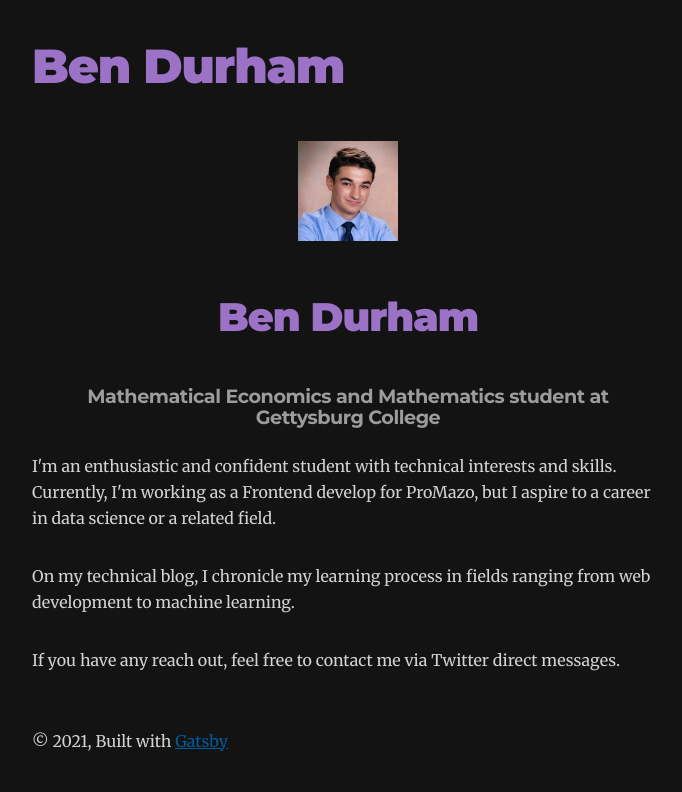
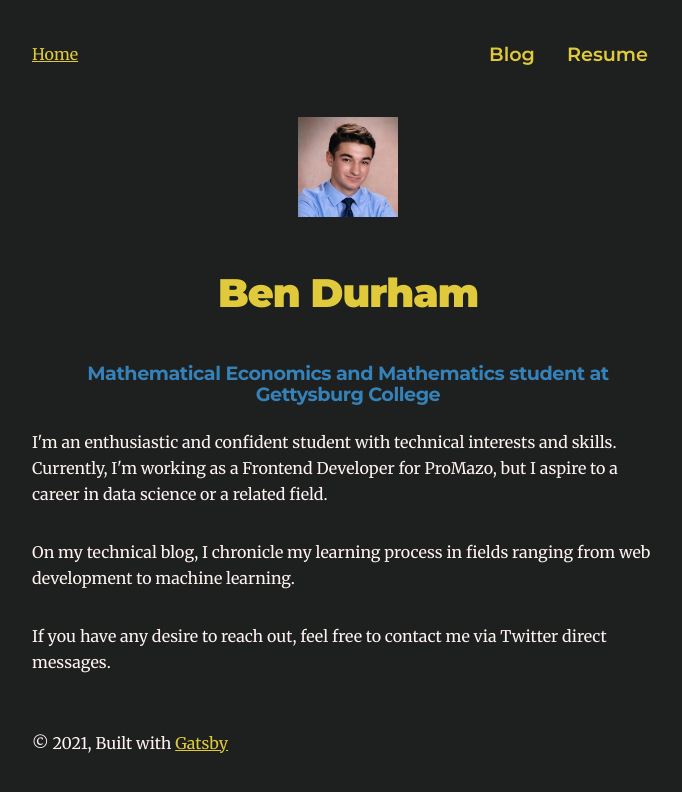
Before and after one commit to bendurham441/personal-website, a Gatsby site: page / in a window 1280 px wide. Shown: the whole page, without its empty margins (292-974 px from the left). Built offline with nearby package versions, Linux system fonts and the light colour scheme; Gatsby itself is replaced by a stand-in of ours.

Commit message:
Changed colorscheme, altered navbar

```diff
--- a/src/components/layout.js
+++ b/src/components/layout.js
@@ -6,27 +6,12 @@ import Navbar from "./navbar"
 const Layout = ({ location, title, children }) => {
   const rootPath = `${__PATH_PREFIX__}/`
   const isRootPath = location.pathname === rootPath
-  let header
-
-  if (isRootPath) {
-    header = (
-      <h1 className="main-heading">
-        <Link to="/">{title}</Link>
-      </h1>
-    )
-  } else {
-    /*
-    header = (
-      <Link className="header-link-home" to="/">
-        {title}
-      </Link>
-    )*/
-    header = <Navbar title={title} />
-  }
 
   return (
     <div className="global-wrapper" data-is-root-path={isRootPath}>
-      <header className="global-header">{header}</header>
+      <header className="global-header">
+        <Navbar title={title} isRootPath={isRootPath} />
+      </header>
       <main>{children}</main>
       <footer>
         © {new Date().getFullYear()}, Built with
--- a/src/components/navbar.js
+++ b/src/components/navbar.js
@@ -3,11 +3,11 @@ import { Link } from "gatsby"
 
 import navbarStyles from "./navbar.module.css"
 
-const Navbar = ({ title }) => {
+const Navbar = ({ title, isRootPath }) => {
   return (
     <nav className={navbarStyles.navbar}>
       <Link className={navbarStyles.headerLinkHome} to="/">
-        {title}
+        {isRootPath ? 'Home' : title}
       </Link>
       <div>
         <Link className={navbarStyles.navitem} to="/blog">
--- a/src/pages/blog.js
+++ b/src/pages/blog.js
@@ -21,7 +21,6 @@ const PostList = ({ data, location }) => {
   return (
     <Layout location={location} title={siteTitle}>
       <SEO title="Technical Blog" />
-      <Bio />
       <ol style={{ listStyle: `none` }}>
         {posts.map(post => {
           const title = post.frontmatter.title || post.fields.slug
--- a/src/pages/index.js
+++ b/src/pages/index.js
@@ -30,7 +30,7 @@ const BlogIndex = ({ data, location }) => {
       <section>
         <p>
           I'm an enthusiastic and confident student with technical interests and
-          skills. Currently, I'm working as a Frontend develop for ProMazo, but
+          skills. Currently, I'm working as a Frontend Developer for ProMazo, but
           I aspire to a career in data science or a related field.
         </p>
         <p>
@@ -38,7 +38,7 @@ const BlogIndex = ({ data, location }) => {
           ranging from web development to machine learning.
         </p>
         <p>
-          If you have any reach out, feel free to contact me via Twitter direct
+          If you have any desire to reach out, feel free to contact me via Twitter direct
           messages.
         </p>
       </section>
--- a/src/style.css
+++ b/src/style.css
@@ -54,13 +54,13 @@
   --fontSize-5: 2.074rem;
   --fontSize-6: 2.488rem;
   --fontSize-7: 2.986rem;
-  --color-primary: #005b99;
-  --color-text: #d3d3d3;
+  --color-primary: #E0CA3C;
+  --color-text: #FFF2F1;
   --color-text-light: #4f5969;
-  --color-heading: #9c9c9c;
-  --color-heading-black: rgb(156, 114, 199);
+  --color-heading: #3581B8;
+  --color-heading-black: #E0CA3C;
   --color-accent: #d1dce5;
-  --color-background: #131313
+  --color-background: #1D201F
 }
 
 /* HTML elements */
```
